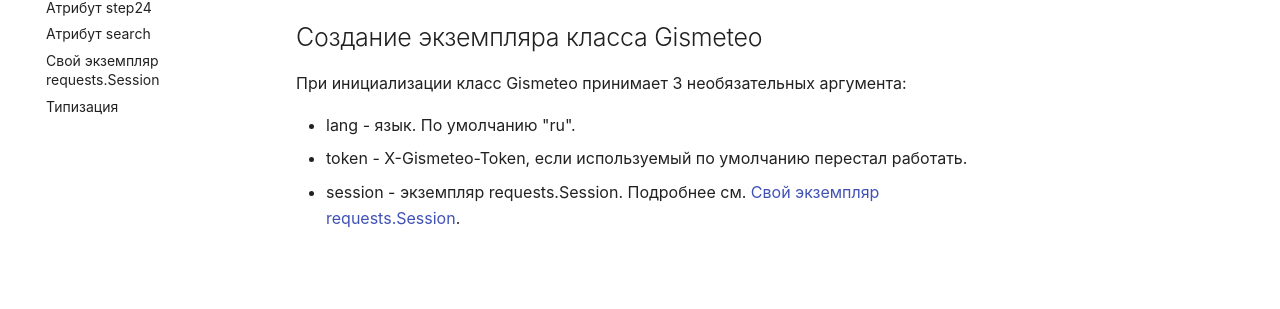
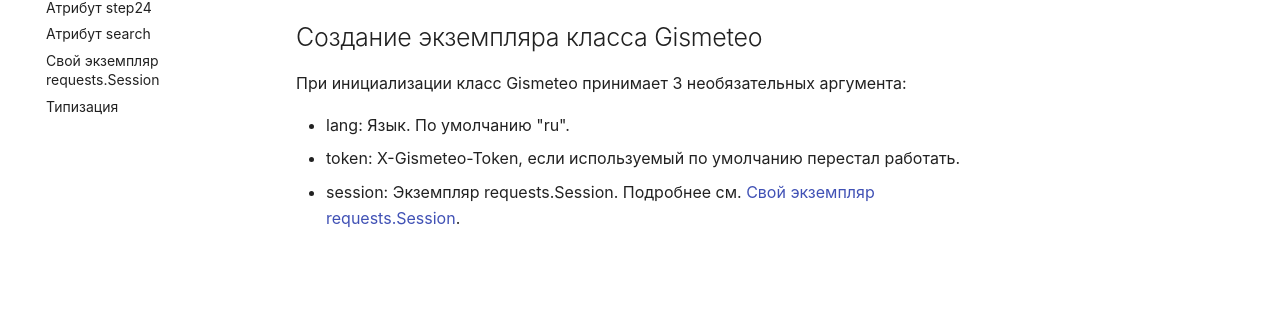
Before and after one commit to monosans/pygismeteo, an MkDocs documentation site: the page built from docs/gismeteo.md, in a window 1280 px wide. Shown: the part 319-628 px from the top of the page. Built offline with MkDocs 1.6.1 and Material for MkDocs 9.7.7, drawn with Linux system fonts in a browser that asks for light colours; comment, search, counter and statistics services are not loaded; part of the change alters nothing that is shown.

```diff
--- a/docs/gismeteo.md
+++ b/docs/gismeteo.md
@@ -12,6 +12,6 @@ gm = pygismeteo.Gismeteo()
 
 При инициализации класс Gismeteo принимает 3 необязательных аргумента:
 
-- lang - язык. По умолчанию "ru".
-- token - X-Gismeteo-Token, если используемый по умолчанию перестал работать.
-- session - экземпляр requests.Session. Подробнее см. [Свой экземпляр requests.Session](session.md).
+- lang: Язык. По умолчанию "ru".
+- token: X-Gismeteo-Token, если используемый по умолчанию перестал работать.
+- session: Экземпляр requests.Session. Подробнее см. [Свой экземпляр requests.Session](session.md).
```
